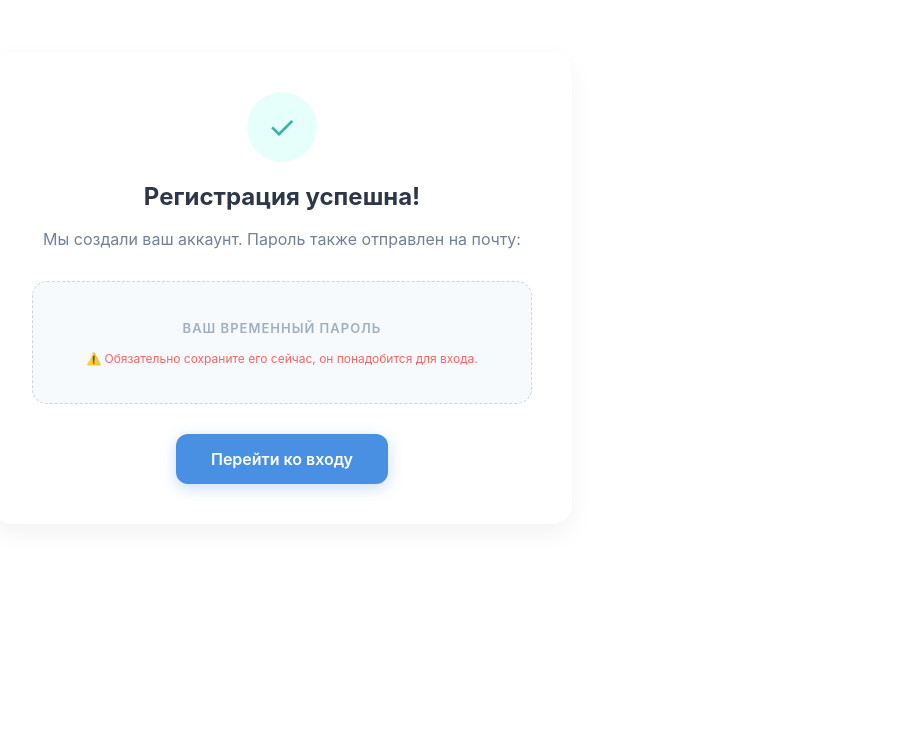
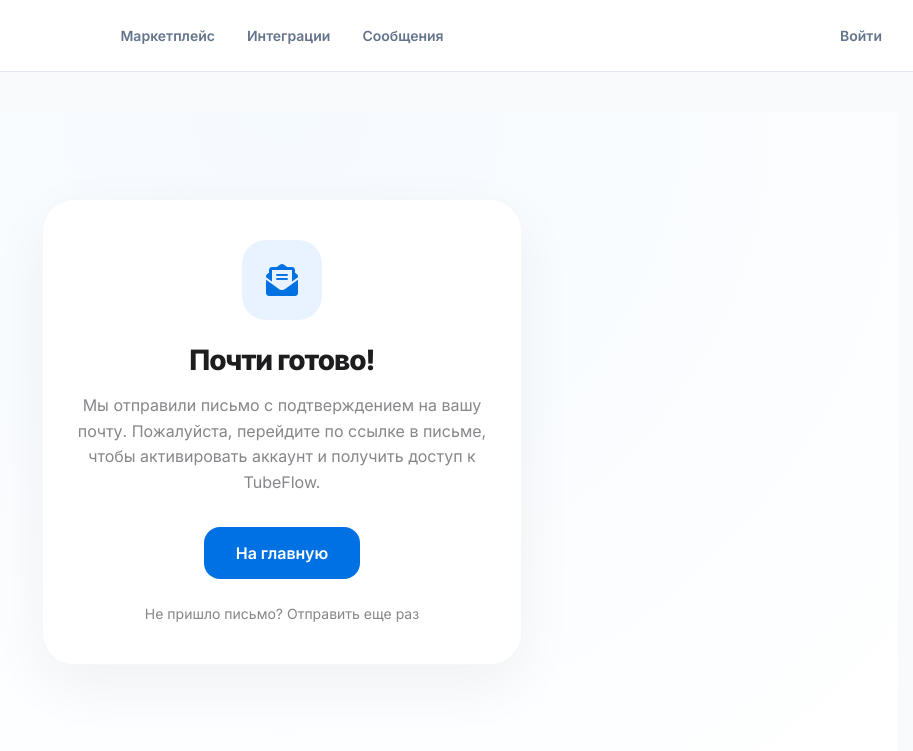
Before and after one commit to elenabri/Flow, a Django app: template core/templates/core/success.html in a window 1280 px wide. Shown: the top 751 px of the page, without its empty margins (358-1271 px from the left). Run offline with Django 5.2, Linux system fonts and the light colour scheme; the template is opened without the code that fills it, so the values that code supplies are empty.

Commit message:
Update success.html

```diff
--- a/core/templates/core/success.html
+++ b/core/templates/core/success.html
@@ -1,34 +1,130 @@
+{% extends "core/base.html" %}
+
 {% block content %}
-<div style="display: flex; justify-content: center; align-items: center; min-height: 70vh; font-family: 'Inter', -apple-system, sans-serif;">
-    <div style="background: white; padding: 40px; border-radius: 20px; box-shadow: 0 10px 25px rgba(0,0,0,0.05); text-align: center; max-width: 500px; width: 90%;">
+<!-- Meta-тег для правильного масштаба на мобильных -->
+<meta name="viewport" content="width=device-width, initial-scale=1.0">
 
-        <div style="width: 70px; height: 70px; background: #e6fffa; color: #38b2ac; border-radius: 50%; display: flex; align-items: center; justify-content: center; margin: 0 auto 20px; font-size: 32px;">
-            ✓
+<style>
+    .success-wrapper {
+        min-height: 80vh;
+        display: flex;
+        align-items: center;
+        justify-content: center;
+        padding: 20px;
+        background: radial-gradient(circle at 50% 0%, #f5faff 0%, #ffffff 100%);
+        font-family: 'Inter', -apple-system, sans-serif;
+    }
+
+    .success-card {
+        background: white;
+        padding: 40px 30px;
+        border-radius: 32px;
+        box-shadow: 0 20px 60px rgba(0,0,0,0.05);
+        border: 1px solid rgba(0,0,0,0.03);
+        max-width: 480px;
+        width: 100%;
+        text-align: center;
+        animation: cardAppear 0.6s cubic-bezier(0.16, 1, 0.3, 1);
+    }
+
+    @keyframes cardAppear {
+        from { opacity: 0; transform: translateY(20px); }
+        to { opacity: 1; transform: translateY(0); }
+    }
+
+    .icon-box {
+        width: 80px;
+        height: 80px;
+        background: #e8f3ff;
+        color: #0071e3;
+        border-radius: 24px;
+        display: flex;
+        align-items: center;
+        justify-content: center;
+        font-size: 32px;
+        margin: 0 auto 24px;
+    }
+
+    .success-card h1 {
+        font-size: 28px;
+        font-weight: 800;
+        letter-spacing: -1px;
+        color: #1d1d1f;
+        margin-bottom: 16px;
+    }
+
+    .success-card p {
+        font-size: 16px;
+        color: #86868b;
+        line-height: 1.6;
+        margin-bottom: 32px;
+    }
+
+    .btn-primary-luxury {
+        display: inline-block;
+        background: #0071e3;
+        color: white;
+        padding: 14px 32px;
+        border-radius: 16px;
+        text-decoration: none;
+        font-weight: 600;
+        font-size: 16px;
+        transition: all 0.3s ease;
+        border: none;
+        cursor: pointer;
+    }
+
+    .btn-primary-luxury:hover {
+        background: #0077ed;
+        transform: translateY(-2px);
+        box-shadow: 0 8px 20px rgba(0,113,227,0.2);
+    }
+
+    .resend-link {
+        display: block;
+        margin-top: 24px;
+        font-size: 14px;
+        color: #86868b;
+        text-decoration: none;
+        transition: color 0.2s;
+    }
+
+    .resend-link:hover {
+        color: #0071e3;
+    }
+
+    /* Мобильная адаптация */
+    @media (max-width: 480px) {
+        .success-card {
+            padding: 32px 20px;
+            border-radius: 24px;
+        }
+        .success-card h1 {
+            font-size: 24px;
+        }
+    }
+</style>
+
+<div class="success-wrapper">
+    <div class="success-card">
+        <div class="icon-box">
+            <i class="fas fa-envelope-open-text"></i>
         </div>
 
-        <h2 style="color: #2d3748; margin-bottom: 10px; font-weight: 700;">Регистрация успешна!</h2>
-        <p style="color: #718096; line-height: 1.5;">Мы создали ваш аккаунт. Пароль также отправлен на почту:<br>
-            <strong style="color: #4a5568;">{{ email }}</strong>
+        <h1>Почти готово!</h1>
+
+        <p>
+            Мы отправили письмо с подтверждением на вашу почту. Пожалуйста, перейдите по ссылке в письме, чтобы активировать аккаунт и получить доступ к TubeFlow.
         </p>
 
-        <div style="background: #f7fafc; border: 1px dashed #cbd5e0; padding: 25px; margin: 30px 0; border-radius: 15px; position: relative;">
-            <p style="font-size: 13px; text-transform: uppercase; letter-spacing: 1px; color: #a0aec0; margin-bottom: 10px; font-weight: 600;">
-                Ваш временный пароль
-            </p>
-            <code style="font-size: 28px; color: #2d3748; font-family: 'Courier New', monospace; font-weight: bold; letter-spacing: 2px;">{{ password }}</code>
+        <a href="/" class="btn-primary-luxury">
+            На главную
+        </a>
 
-            <p style="font-size: 12px; color: #f56565; margin-top: 15px;">
-                ⚠️ Обязательно сохраните его сейчас, он понадобится для входа.
-            </p>
-        </div>
-
-        <a href="{% url 'login' %}"
-           style="display: inline-block; background: #4a90e2; color: white; padding: 15px 35px; border-radius: 12px; text-decoration: none; font-weight: 600; transition: all 0.3s ease; box-shadow: 0 4px 15px rgba(74, 144, 226, 0.3);"
-           onmouseover="this.style.transform='translateY(-2px)'; this.style.boxShadow='0 6px 20px rgba(74, 144, 226, 0.4)';"
-           onmouseout="this.style.transform='translateY(0)'; this.style.boxShadow='0 4px 15px rgba(74, 144, 226, 0.3)';"
-        >
-            Перейти ко входу
+        <a href="#" class="resend-link" onclick="location.reload(); return false;">
+            Не пришло письмо? Отправить еще раз
         </a>
     </div>
 </div>
+
 {% endblock %}
```
